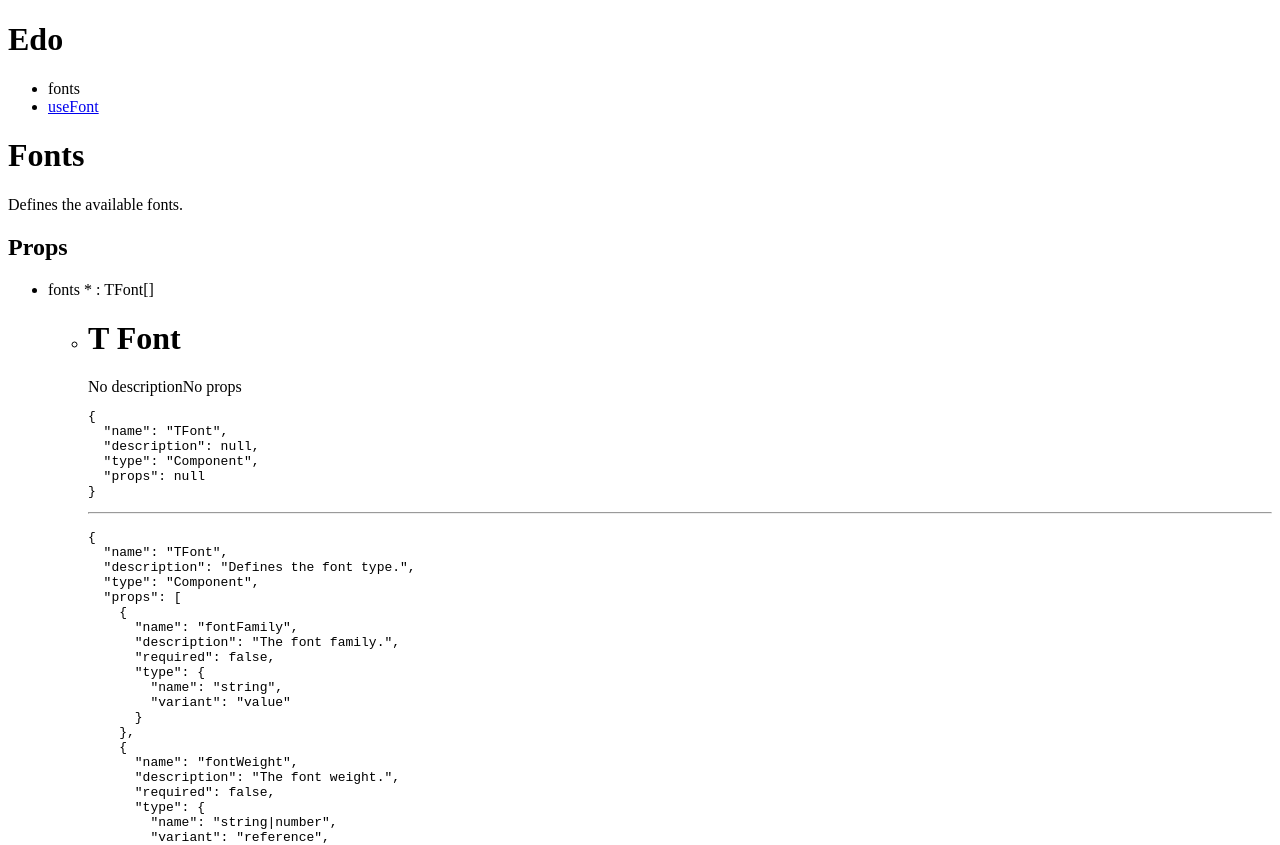
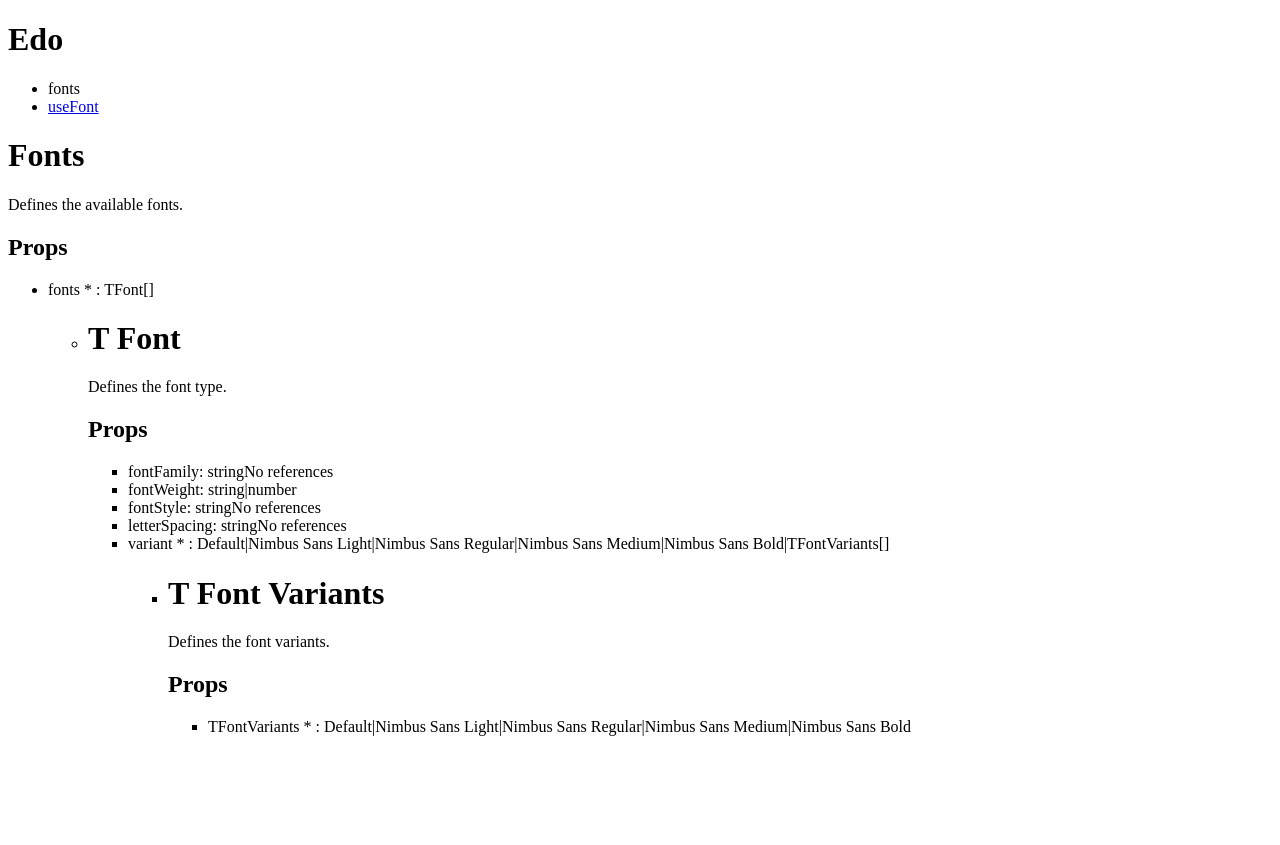
Before and after one commit to osequi/test-tsx-dx, a Next.js app: page /fonts in a window 1280 px wide. Shown: the top 845 px of the page. After the commit the page ends 800 px from the top, so only its background shows below. Built offline with nearby package versions, Linux system fonts and the light colour scheme.

Commit message:
Working on props

```diff
--- a/src/documentation/Page/Page.tsx
+++ b/src/documentation/Page/Page.tsx
@@ -1,6 +1,13 @@
-import React from "react";
-import { TData, TPageData, usePage, useTitle } from "../hooks";
+import React, { ReactNode } from "react";
+import {
+  TData,
+  TPageData,
+  TPageNormalized,
+  usePageNormalized,
+  useTitle,
+} from "../hooks";
 import { Props, Description } from "../";
+import { isUndefined } from "lodash";
 
 /**
  * Defines the Page template.
@@ -13,13 +20,32 @@ export interface TPageProps {
   /**
    * The data received from `usePageData`.
    */
-  pageData: TPageData;
+  pageData?: TPageData;
+  /**
+   * `TPageData` normalized.
+   */
+  normalizedPageData?: TPageNormalized;
 }
 
+const pageProps: TPageProps = {
+  data: null,
+  pageData: null,
+  normalizedPageData: null,
+};
+
+/**
+ * Displays a page for a design system entry.
+ */
 export function Page(props: TPageProps) {
-  if (!props?.pageData) return <Undefined {...props} />;
+  const mergedProps = { ...pageProps, ...props };
 
-  const page = usePage(props);
+  if (
+    isUndefined(mergedProps.pageData) ||
+    isUndefined(mergedProps.normalizedPageData)
+  )
+    return null;
+
+  const page = mergedProps?.normalizedPageData || usePageNormalized(props);
   const { name } = page;
   const title = useTitle({ name: name, kindString: "Module" });
 
@@ -28,14 +54,15 @@ export function Page(props: TPageProps) {
       <h1>{title}</h1>
       <Description {...page} />
       <Props pageProps={props} page={page} />
-      <div>
+      {/*
+	  <div>
         <pre>{JSON.stringify(page, null, 2)}</pre>
       </div>
       <hr />
       <p>
         <pre>{JSON.stringify(props.pageData, null, 2)}</pre>
       </p>
-      {/*<hr />
+      <hr />
       <p>
         <pre>{JSON.stringify(props.data, null, 2)}</pre>
       </p>*/}
--- a/src/documentation/Props/Props.tsx
+++ b/src/documentation/Props/Props.tsx
@@ -1,5 +1,5 @@
-import { TPage, TPageProps } from "../hooks";
-import { Type } from "../";
+import { TPage } from "../hooks";
+import { Type, TPageProps } from "../";
 
 export interface TProps {
   pageProps: TPageProps;
--- a/src/documentation/References/References.tsx
+++ b/src/documentation/References/References.tsx
@@ -1,4 +1,3 @@
-import { TPage } from "../hooks";
 import { Page, TPageProps } from "../";
 
 export interface TReferences {
@@ -9,13 +8,15 @@ export interface TReferences {
 export function References(props: TReferences) {
   const { pageProps, references } = props;
   if (!props?.references) return <>No references</>;
-  const { data } = pageProps;
 
-  const references2 = references?.map((item) => (
-    <li>
-      <Page data={data} pageData={item} />
-    </li>
-  ));
+  const references2 = references?.map((item) => {
+    if (!item) return null;
+    return (
+      <li>
+        <Page data={pageProps.data} normalizedPageData={item} />
+      </li>
+    );
+  });
 
   return <ul>{references2}</ul>;
 }
--- a/src/documentation/hooks/index.ts
+++ b/src/documentation/hooks/index.ts
@@ -2,10 +2,10 @@ export * from "./useData";
 export * from "./useMenu";
 export * from "./useTitle";
 export * from "./useFolders";
-export * from "./usePage";
 export * from "./usePaths";
 export * from "./usePageData";
 export * from "./usePageData.types";
+export * from "./usePageNormalized";
 export * from "./useDescription";
 export * from "./useProps";
 export * from "./useDefaultValue";
--- a/src/documentation/hooks/usePage.ts
+++ b/src/documentation/hooks/usePageNormalized.ts
@@ -10,7 +10,10 @@ import {
   TTypeReference,
 } from ".";
 
-export interface TPage {
+/**
+ * Defines the interface for a normalized page.
+ */
+export interface TPageNormalized {
   name: string;
   description: string;
   type: string;
@@ -18,11 +21,14 @@ export interface TPage {
   raw?: any;
 }
 
-export function usePage(props: TPageProps): TPage {
+/**
+ * Converts raw page data into a normalized one.
+ */
+export function usePageNormalized(props: TPageProps): TPageNormalized {
   const { pageData, data } = props;
-  const normalizedPageData = usePageNormalizedData(pageData);
+  const normalizedPageData = useNormalizedPageData(pageData);
   const type = usePageType(pageData);
-  const propsPageData = usePageData(type, data, normalizedPageData);
+  const propsPageData = usePropsPageData(type, data, normalizedPageData);
   return {
     name: useTitle(pageData),
     description: useDescription(normalizedPageData),
@@ -34,7 +40,7 @@ export function usePage(props: TPageProps): TPage {
 
 // in case of components when they have a single prop it is immediately destuctured
 // ie: Image(props: TImage) => the TImage props will be shown
-function usePageData(
+function usePropsPageData(
   type: string,
   data: TData,
   normalizedPageData: TPageData
@@ -77,7 +83,7 @@ function usePageType(pageData: TPageData): string {
   }
 }
 
-function usePageNormalizedData(pageData: TPageData): TPageData {
+function useNormalizedPageData(pageData: TPageData): TPageData {
   const { kindString } = pageData;
 
   switch (kindString) {
--- a/src/documentation/hooks/useType.ts
+++ b/src/documentation/hooks/useType.ts
@@ -1,7 +1,7 @@
 import { TPageProps } from "../";
 import {
   TData,
-  TPage,
+  TPageNormalized,
   TTypeAny,
   TTypeReference,
   TTypeIntrinsic,
@@ -10,14 +10,14 @@ import {
   TTypeLiteral2,
   TTypeReflection,
   useTypeFind,
-  usePage,
+  usePageNormalized,
 } from ".";
 import { uniqBy, flattenDeep } from "lodash";
 
 export interface TType {
   name: string;
   variant: "value" | "reference" | "array";
-  references?: TPage[];
+  references?: TPageNormalized[];
 }
 
 export function useType(props: TPageProps): TType {
@@ -38,7 +38,9 @@ function useReference(type: TTypeAny, data: TData): TType {
         ? {
             name: name1,
             variant: "reference",
-            references: [usePage({ data: data, pageData: reference })],
+            references: [
+              usePageNormalized({ data: data, pageData: reference }),
+            ],
           }
         : {
             name: name1,
@@ -54,7 +56,9 @@ function useReference(type: TTypeAny, data: TData): TType {
         ? {
             name: declaration.name,
             variant: "reference",
-            references: [usePage({ data: data, pageData: declaration })],
+            references: [
+              usePageNormalized({ data: data, pageData: declaration }),
+            ],
           }
         : {
             name: declaration.name,
```
